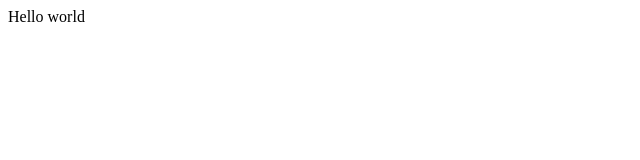
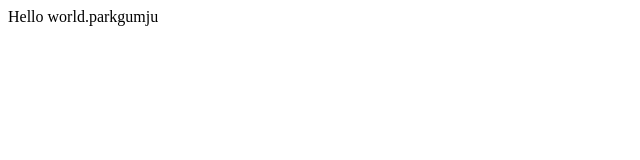
Before and after one commit to parkgumju/opentutorials.parkgumju, a plain HTML site: page index.html in a window 1280 px wide. Shown: the full height of the page, 0-640 px from the left. Drawn offline with Linux system fonts and the light colour scheme.

Commit message:
change index.html

```diff
--- a/index.html
+++ b/index.html
@@ -19,6 +19,6 @@
     </head>
 
     <body>
-        Hello world
+        Hello world.parkgumju
     </body>
 </html>
```
